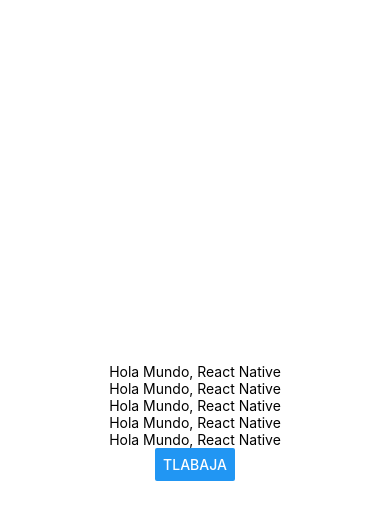
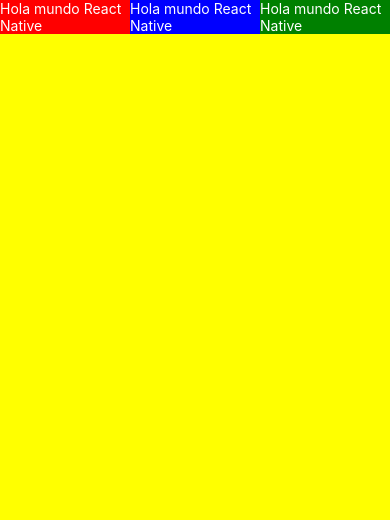
Before and after one commit to maruleyvaa/PM194, a React Native app in the folder my-blank/: screen / in a window 390 px wide. Shown: the top 520 px of the page. Built offline with nearby package versions, Linux system fonts and the light colour scheme.

Commit message:
StyleSheet & Flex

```diff
--- a/my-blank/App.js
+++ b/my-blank/App.js
@@ -2,51 +2,43 @@
 
 import { StatusBar } from 'expo-status-bar';
 import { StyleSheet, Text, View, Button } from 'react-native';
-import React,{useState} from 'react';
+import React, {useState} from 'react';
 
-const Texto=() => {
-  const [contenido,setContenido]=useState("Hola Mundo, React Native");
-  const actualizaTexto=()=>{setContenido("Texto actualizado");}
-  return (
-    <Text onPress={actualizaTexto}>{contenido}</Text>
-  );
-}
+const Texto = ({style}) => {
+  const [contenido, setContenido] = useState('Hola mundo React Native');
+  const actualizaTexto = () => {
+    setContenido('Estado actualizado del texto');
+  };
+  return(<Text style={[styles.text, style]} onPress={actualizaTexto}>{contenido}</Text>)
+};
 
-//cambiar contenido del boton al pulsar
-const Boton=() => {
-  const [textoBoton,setTextoBoton]=useState("Tlabaja");
-  const actualizaBoton=()=>{setTextoBoton("Ya no");}
-  return (
-  <Button title={textoBoton} onPress={actualizaBoton}></Button>
-  );
-}
 
 // Zona 2, MAIN (ejecucuión del programa)
 export default function App() {
   return (
     <View style={styles.container}>
-
-
-      <Texto></Texto>
-      <Texto></Texto>
-      <Texto></Texto>
-      <Texto></Texto>
-      <Text>Hola Mundo, React Native</Text>
-      <Boton></Boton>
-
+      <Texto style={styles.red}></Texto>
+      <Texto style={styles.blue}></Texto>
+      <Texto style={styles.green}></Texto>
       <StatusBar style="auto" />
     </View>
   );
 }
 
-
-
 //Zona 3, ESTILOS y CSS (lo bonito)
 const styles = StyleSheet.create({
   container: {
     flex: 1,
-    backgroundColor: '#fff',
-    alignItems: 'center',
+    backgroundColor: 'yellow',
+    alignItems: 'baseline',
     justifyContent: 'center',
+    flexDirection:'row'
   },
+  text: {
+    color: 'white',
+    fontsize:27,
+  },
+  red:{backgroundColor:'red'},
+  blue:{backgroundColor:'blue'},
+  green:{backgroundColor:'green'},
 });
```
